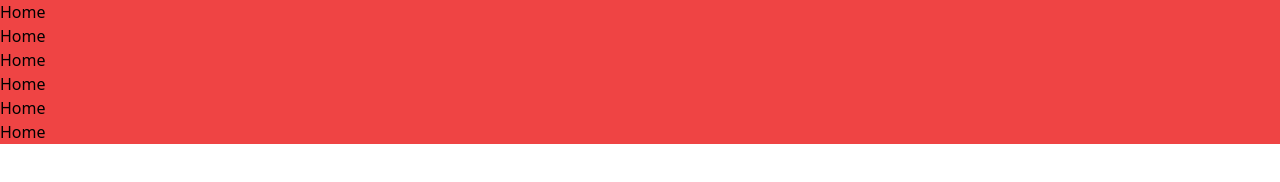
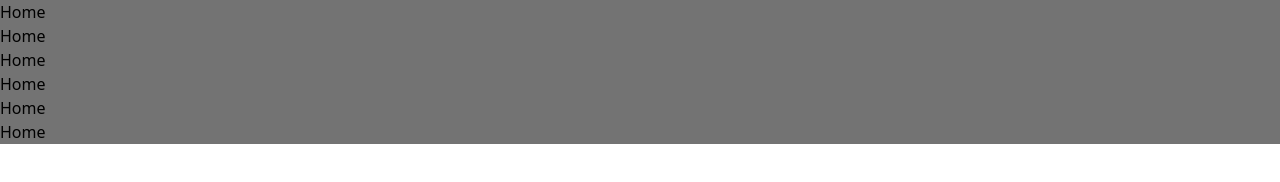
Before and after one commit to shahamisha/tailwind, a plain HTML site: page index.html in a window 1280 px wide. Drawn offline with nearby package versions, Linux system fonts and the light colour scheme.

Commit message:
add bgcolor using tailwind

```diff
--- a/index.html
+++ b/index.html
@@ -6,7 +6,7 @@
     <title>Document</title>
 </head>
 <body>
-    <nav class="bg-red-500">
+    <nav class="bg-neutral-500">
         <h1>Home</h1>
         <h1>Home</h1>
         <h1>Home</h1>
```
